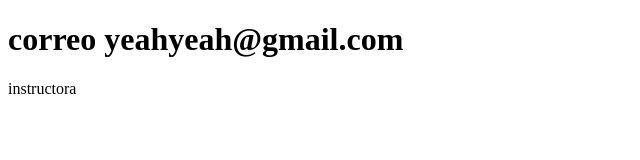
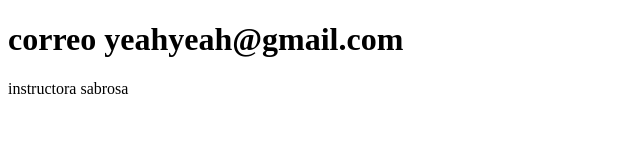
Before and after one commit to eeeriiick/systema-de-registro, a plain HTML site: page contacto.html in a window 1280 px wide. Shown: the full height of the page, 0-640 px from the left. Drawn offline with Linux system fonts and the light colour scheme.

Commit message:
actualiza el contacto

```diff
--- a/contacto.html
+++ b/contacto.html
@@ -7,6 +7,6 @@
 </head>
 <body>
     <h1>correo yeahyeah@gmail.com</h1>
-     <p> instructora</p>
+     <p> instructora sabrosa</p>
 </body>
 </html>
```
